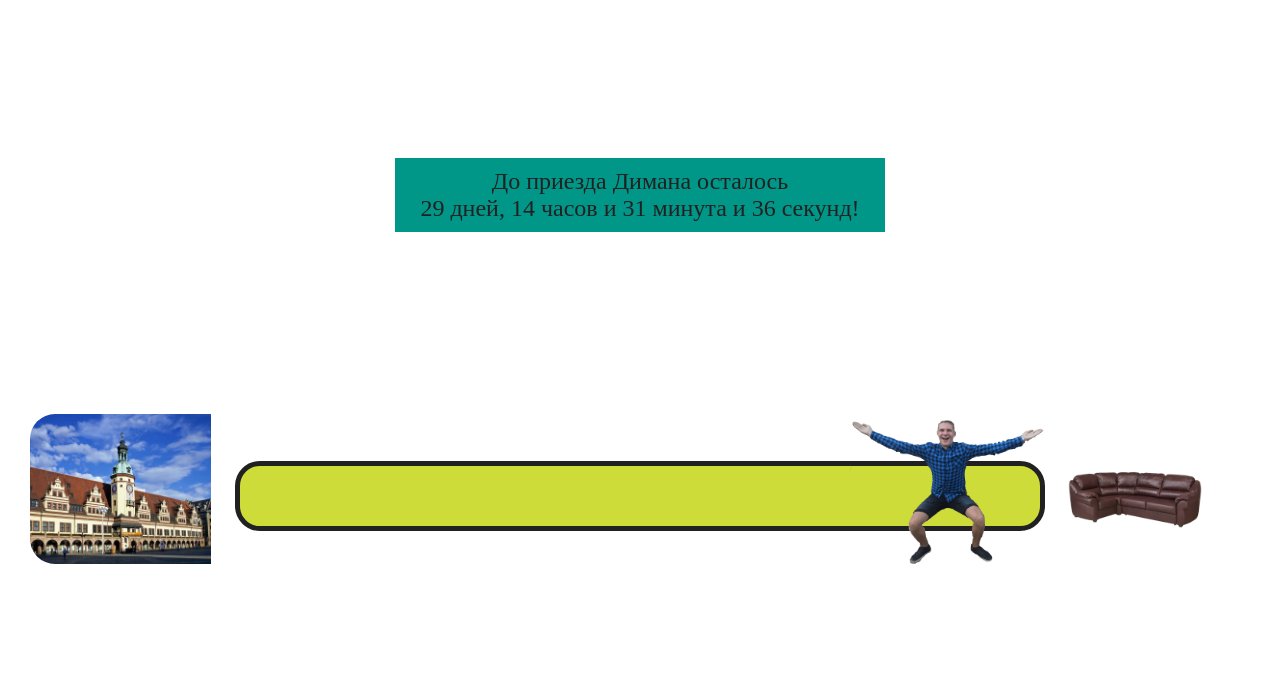
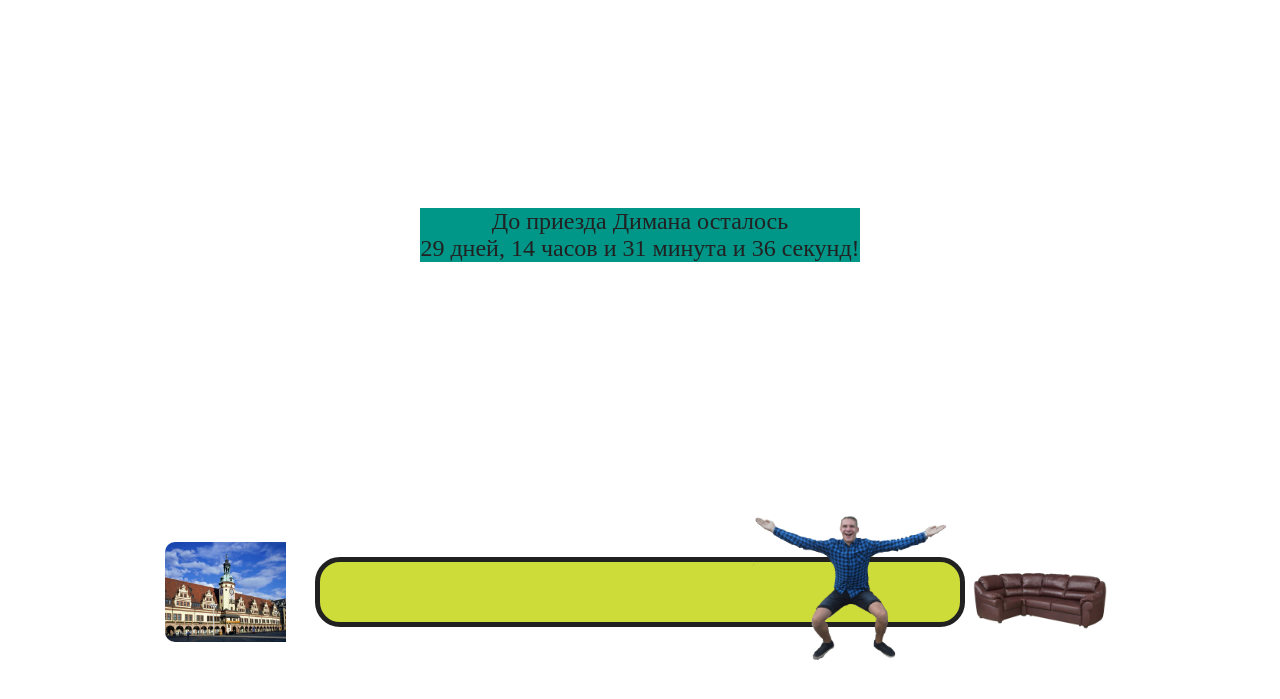
Before and after one commit to burdakin/diman_timer, a PHP site: page / in a window 1280 px wide. Shown: the top 699 px of the page. Run offline with PHP 8.4, Linux system fonts and the light colour scheme.

Commit message:
new adaptive styles

```diff
--- a/index.html
+++ b/index.html
@@ -12,10 +12,12 @@
 <div id="result" class="result"></div>
 
 <div id="slider" class="slider">
-    <div id="dim" class="diman">
-        <div id="quote" class="quote"></div>
+    <div id="leipzig" class="leipzig"></div>
+    <div class="slidebar">
+        <div id="dim" class="diman">
+            <div id="quote" class="quote"></div>
+        </div>
     </div>
-    <div id="leipzig" class="leipzig"></div>
     <div id="divan" class="divan"></div>
 </div>
 <div class="bg"></div>
--- a/package.json
+++ b/package.json
@@ -1,7 +1,7 @@
 {
-  "name": "my-static-site",
+  "name": "Diman Timer",
   "version": "1.0.0",
-  "description": "This will load any static html site",
+  "description": "This will load my app",
   "scripts": {
     "start": "harp server --port $PORT"
   },
--- a/style.css
+++ b/style.css
@@ -4,8 +4,15 @@
 }
 
 html {
-    margin: 0 auto;
-    height: 100%;
+    margin: 0;
+    height: 100vh;
+}
+
+body {
+    display: flex;
+    flex-direction: column;
+    align-items: center;
+    justify-content: center;
 }
 
 .bg {
@@ -15,8 +22,8 @@ html {
     background-position: center;
     position: absolute;
     top: 00px;
-    width: 100%;
-    height: 100%;
+    width: 100vw;
+    height: 100vh;
     z-index: -1;
     opacity: 45%;
 }
@@ -26,25 +33,26 @@ html {
     color: #212121;
     font-size: 24px;
     text-align: center;
-    margin: 0 auto;
-    position: relative;
-    top: 150px;
-    width: 450px;
+    margin-top: 200px;
     background-color: #009688;
-    padding-left: 20px;
-    padding-right: 20px;
-    padding-top: 10px;
-    padding-bottom: 10px;
 }
 
 .slider {
-    width: 800px;
+    display: flex;
+    flex-direction: row;
+    align-items: center;
+    justify-content: space-around;
+    margin: 0 auto;
+    margin-top: 35vh;
+}
+
+.slidebar {
+    width: 50vw;
     height: 60px;
     background-color: #CDDC39;
     border-radius: 25px;
     border: 5px solid #212121;
-    margin: 0 auto;
-    margin-top: 30%;
+    flex-shrink: 6;
 }
 
 .diman {
@@ -52,7 +60,7 @@ html {
     width: 200px;
     height: 150px;
     position: relative;
-    left: var(--diman);
+    left: calc(var(--diman) - 55px);
     top: -50px;
     background-size: contain;
     background-repeat: no-repeat;
@@ -79,21 +87,15 @@ html {
     width: 150px;
     background-repeat: no-repeat;
     background-size: contain;
-    position: relative;
-    bottom: 325px;
-    left: 820px;
 }
 
 .leipzig {
     background-image: url(img/leipziz.jpg);
-    height: 150px;
-    width: auto;
+    height: 100px;
+    width: 150px;
     background-repeat: no-repeat;
     background-size: contain;
-    position: relative;
-    bottom: 202px;
-    left: -210px;
-    border-radius: 25px;
-    border-bottom-right-radius: 25px;
+    border-radius: 10px;
+}
 
-}
+;
```
